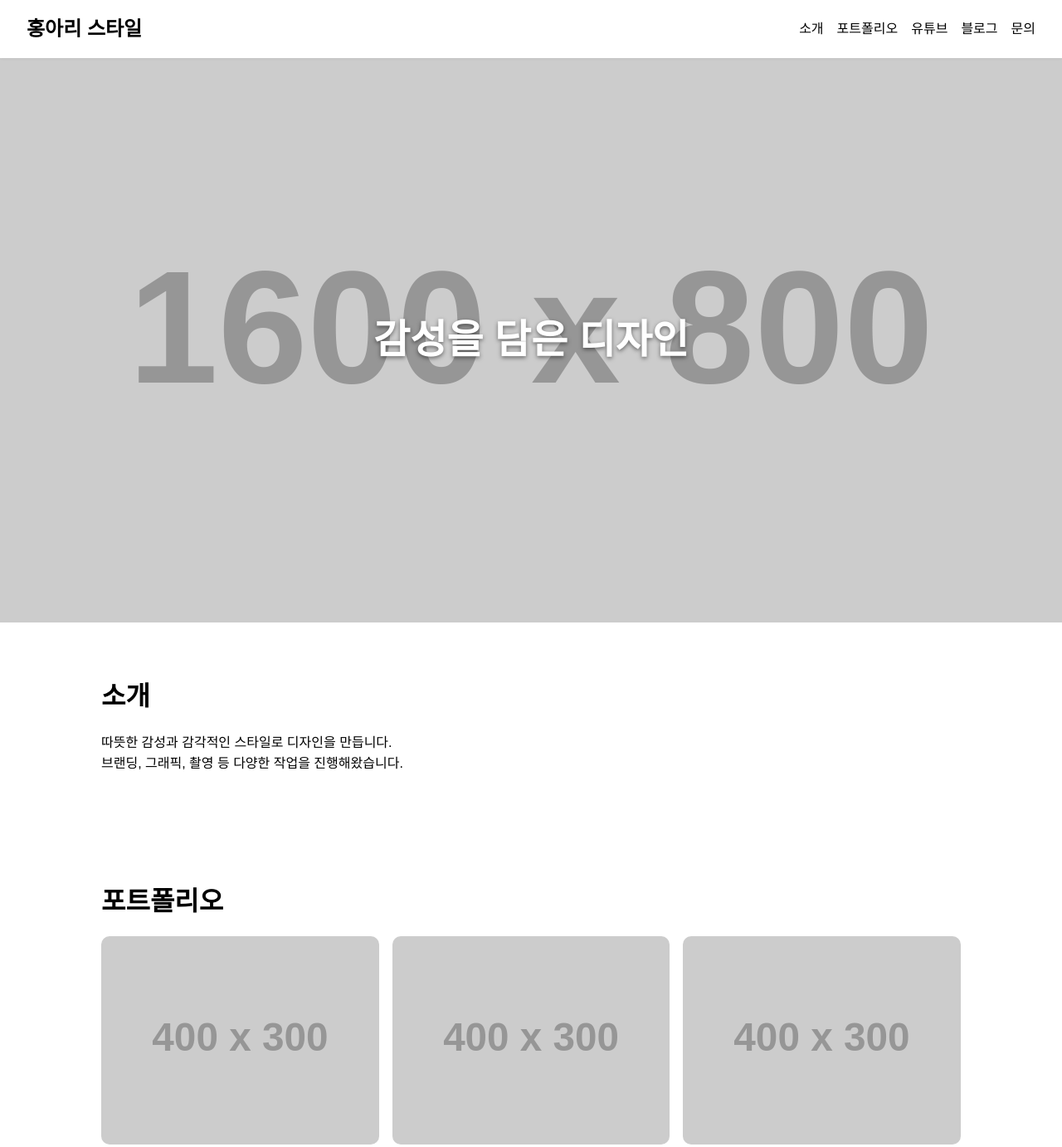
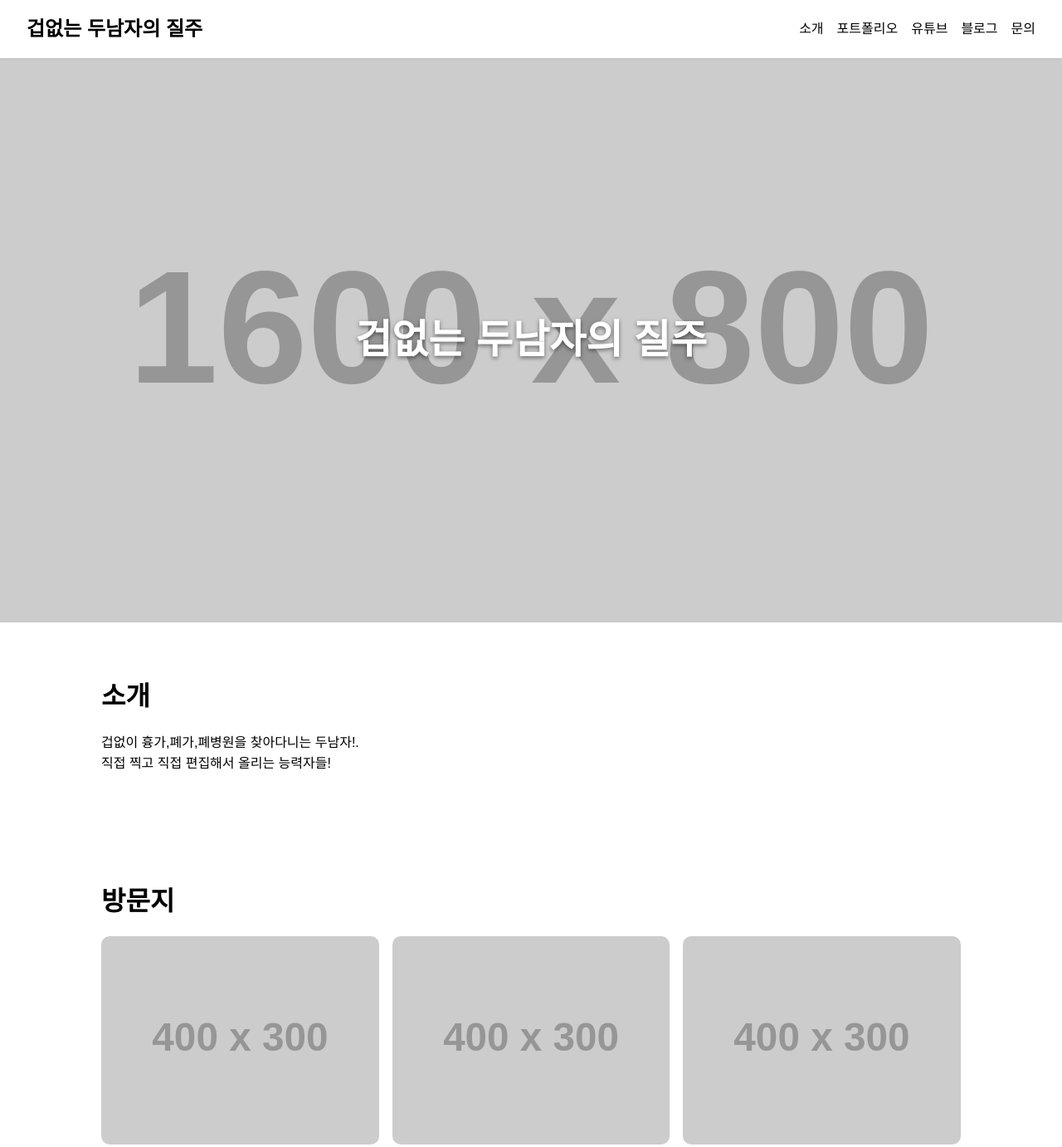
Before and after one commit to Roy100-cloud/smile-portfolio, a plain HTML site: page index.html in a window 1280 px wide. Shown: the top 1382 px of the page at 83% size. Drawn offline with nearby package versions, Linux system fonts and the light colour scheme; placeholder pictures from the web are drawn by us; a web font is replaced by a local one.

Commit message:
Update index.html

```diff
--- a/index.html
+++ b/index.html
@@ -3,7 +3,7 @@
 <head>
   <meta charset="UTF-8" />
   <meta name="viewport" content="width=device-width, initial-scale=1.0" />
-  <title>홍아리 스타일 포트폴리오</title>
+  <title>겁없는 두남자의 질주</title>
   <link href="https://fonts.googleapis.com/css2?family=Pretendard:wght@400;600&display=swap" rel="stylesheet" />
   <link href="https://unpkg.com/aos@2.3.1/dist/aos.css" rel="stylesheet" />
   <style>
@@ -163,7 +163,7 @@
 </head>
 <body>
   <header>
-    <h1>홍아리 스타일</h1>
+    <h1>겁없는 두남자의 질주 </h1>
     <nav>
       <ul>
         <li><a href="#about">소개</a></li>
@@ -175,17 +175,16 @@
     </nav>
   </header>
   <section class="hero">
-    <h2 data-aos="fade-up">감성을 담은 디자인</h2>
+    <h2 data-aos="fade-up">겁없는 두남자의 질주</h2>
   </section>
   <section class="section" id="about">
     <h2 data-aos="fade-right">소개</h2>
     <p data-aos="fade-up">
-      따뜻한 감성과 감각적인 스타일로 디자인을 만듭니다.<br>
-      브랜딩, 그래픽, 촬영 등 다양한 작업을 진행해왔습니다.
-    </p>
+      겁없이 흉가,폐가,폐병원을 찾아다니는 두남자!.<br>
+      직접 찍고 직접 편집해서 올리는 능력자들!    </p>
   </section>
   <section class="section" id="portfolio">
-    <h2 data-aos="fade-right">포트폴리오</h2>
+    <h2 data-aos="fade-right">방문지</h2>
     <div class="portfolio">
       <img src="https://via.placeholder.com/400x300" alt="작업물 1" data-aos="zoom-in" />
       <img src="https://via.placeholder.com/400x300" alt="작업물 2" data-aos="zoom-in" />
@@ -195,14 +194,14 @@
   </section>
   <section class="section" id="youtube">
     <h2 data-aos="fade-right">유튜브 채널</h2>
-    <p data-aos="fade-up">디자인 비하인드 영상 및 브이로그를 만나보세요.</p>
+    <p data-aos="fade-up">비하인드 영상 및 풀영상을 만나보세요.</p>
     <div style="margin-top:2rem; aspect-ratio: 16/9; max-width: 100%;" data-aos="zoom-in">
       <iframe width="100%" height="100%" src="https://www.youtube.com/embed?listType=user_uploads&list=%ED%96%89%EB%B3%B6%EC%95%84" title="YouTube video" frameborder="0" allowfullscreen></iframe>
     </div>
   </section>
   <section class="section" id="blog">
     <h2 data-aos="fade-right">블로그</h2>
-    <p data-aos="fade-up">디자인에 대한 생각과 작업 노트를 기록합니다.</p>
+    <p data-aos="fade-up">탐험 후 글씨로 그리는 탐험지.</p>
     <div class="blog-cards">
       <div class="blog-card" data-aos="fade-up">
         <img src="https://via.placeholder.com/400x200" alt="blog1">
```
